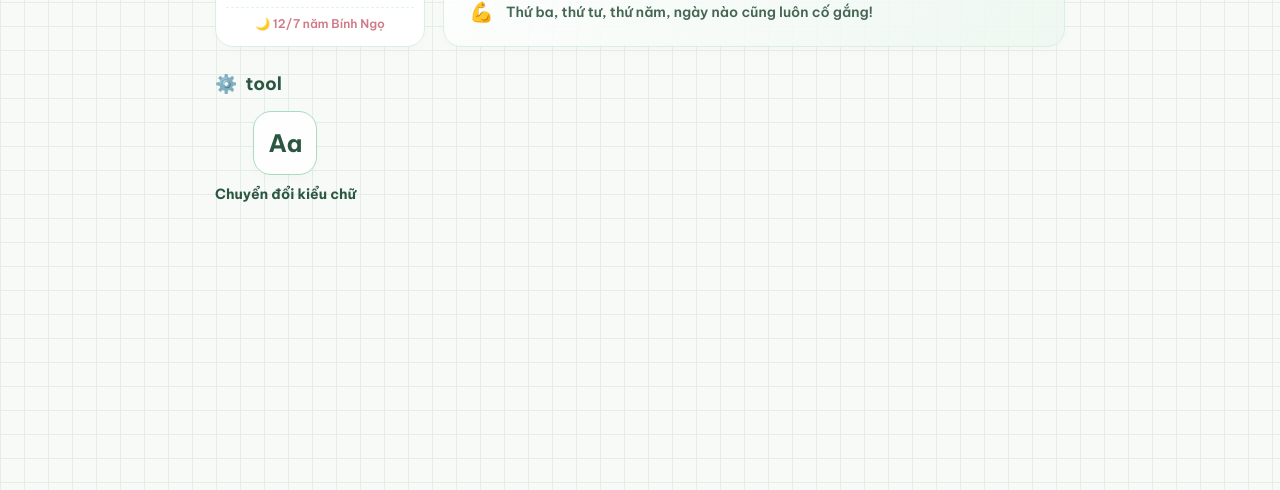
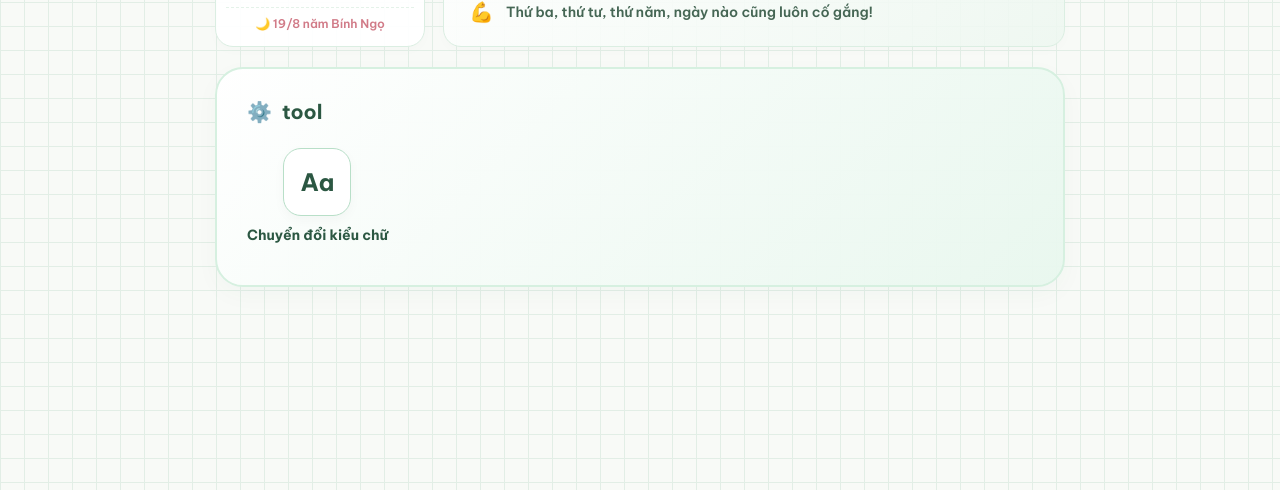
Before and after one commit to beforethestars/ltqspace, a plain HTML site: page index.html in a window 1280 px wide. Shown: the part 310-800 px from the top of the page. Drawn offline with Linux system fonts and the light colour scheme.

Commit message:
Update index.html

```diff
--- a/index.html
+++ b/index.html
@@ -7,7 +7,7 @@
         * { box-sizing: border-box; margin: 0; padding: 0; font-family: 'Be Vietnam Pro', sans-serif; }
         body { background-color: #f8faf7; background-image: linear-gradient(#e2eee6 1px, transparent 1px), linear-gradient(90deg, #e2eee6 1px, transparent 1px); background-size: 24px 24px; padding: 40px 20px; display: flex; justify-content: center; min-height: 100vh; }
         .container { width: 100%; max-width: 850px; display: flex; flex-direction: column; gap: 20px; }
-        .banner { position: relative; background: rgba(255, 255, 255, 0.92); border: 2px dashed #b8dfc8; border-radius: 20px; padding: 28px 20px 18px; text-align: center; box-shadow: 0 4px 15px rgba(0,0,0,0.015); }
+        .banner { position: relative; background: linear-gradient(135deg, rgba(255,255,255,0.98), rgba(232,247,238,0.95)); border: 2.5px solid #d6f0e0; border-radius: 28px; padding: 28px 20px 18px; text-align: center; box-shadow: 0 8px 24px rgba(43,87,66,0.03); }
         .banner h1 { color: #2b5742; font-size: 28px; font-weight: 700; margin-bottom: 6px; }
         .banner p { color: #6b8275; font-size: 13.5px; }
         .banner-icons { margin-top: 10px; color: #fca8ba; font-size: 12px; letter-spacing: 4px; }
@@ -25,11 +25,11 @@
         .live-clock { font-size: 38px; font-weight: 700; color: #2b5742; letter-spacing: 2px; }
         .weather-pill { background: #fff; border: 1px solid #b8dfc8; padding: 6px 14px; border-radius: 20px; font-size: 13px; color: #436352; font-weight: 500; }
         .greeting-section { display: flex; align-items: center; gap: 12px; color: #456654; font-size: 14px; font-weight: 600; margin-top: 15px; padding-top: 15px; border-top: 1px solid #e4f2e9; }
-        .tools-section { margin-top: 5px; }
-        .tools-title { display: flex; align-items: center; gap: 8px; font-size: 18px; font-weight: 700; color: #2b5742; margin-bottom: 16px; }
-        .tool-bare-item { display: inline-flex; flex-direction: column; align-items: center; cursor: pointer; transition: transform 0.2s; }
+        .tools-section { background: linear-gradient(135deg, rgba(255,255,255,0.98), rgba(232,247,238,0.95)); border: 2.5px solid #d6f0e0; border-radius: 28px; padding: 30px; min-height: 220px; box-shadow: 0 8px 24px rgba(43,87,66,0.03); }
+        .tools-title { display: flex; align-items: center; gap: 10px; font-size: 20px; font-weight: 700; color: #2b5742; margin-bottom: 24px; }
+        .tool-bare-item { display: inline-flex; flex-direction: column; align-items: center; text-decoration: none; cursor: pointer; transition: transform 0.2s; }
         .tool-bare-item:hover { transform: translateY(-3px); }
-        .tool-icon-box { width: 64px; height: 64px; background: rgba(255, 255, 255, 0.9); border: 1.5px solid #a8dbc0; border-radius: 18px; display: flex; align-items: center; justify-content: center; font-size: 24px; font-weight: 700; color: #2b5742; margin-bottom: 10px; box-shadow: 0 4px 10px rgba(0,0,0,0.02); }
+        .tool-icon-box { width: 68px; height: 68px; background: #fff; border: 1.5px solid #b8dfc8; border-radius: 18px; display: flex; align-items: center; justify-content: center; font-size: 24px; font-weight: 700; color: #2b5742; margin-bottom: 10px; box-shadow: 0 4px 12px rgba(0,0,0,0.03); }
         .tool-name { font-size: 14px; font-weight: 700; color: #2b5742; }
     </style>
 </head>
@@ -44,9 +44,9 @@
         <div class="calendar-card">
             <div class="calendar-header" id="dayOfWeek">Thứ Hai</div>
             <div class="calendar-body">
-                <div class="solar-day" id="solarDay">24</div>
-                <div class="solar-month-year" id="solarMonthYear">Tháng 08, 2026</div>
-                <div class="lunar-box" id="lunarDate">🌙 12/7 năm Bính Ngọ</div>
+                <div class="solar-day" id="solarDay">--</div>
+                <div class="solar-month-year" id="solarMonthYear">--</div>
+                <div class="lunar-box" id="lunarDate">🌙 --</div>
             </div>
         </div>
         <div class="clock-weather-card">
@@ -54,31 +54,32 @@
                 <div class="live-clock" id="clockVal">00:00:00</div>
                 <div class="weather-pill" id="weatherVal">🌤️ Nắng nhẹ <b>29°C</b></div>
             </div>
-            <div class="greeting-section">
-                <span id="greetIcon" style="font-size:20px;">🌱</span>
-                <span id="greetingText">Thứ hai là ngày đầu tuần, bé hứa cố gắng chăm ngoan...</span>
-            </div>
+            <div class="greeting-section"><span id="greetIcon" style="font-size:20px;">🌱</span><span id="greetingText">...</span></div>
         </div>
     </div>
     <div class="tools-section">
         <div class="tools-title"><span>⚙️</span> tool</div>
-        <div class="tool-bare-item" onclick="alert('Tính năng chuyển đổi kiểu chữ!')">
-            <div class="tool-icon-box">Aa</div>
-            <div class="tool-name">Chuyển đổi kiểu chữ</div>
-        </div>
+        <a href="change-case.html" class="tool-bare-item"><div class="tool-icon-box">Aa</div><div class="tool-name">Chuyển đổi kiểu chữ</div></a>
     </div>
 </div>
 <script>
+    function getLunarDate(d, m, y) {
+        var can = ["Giáp","Ất","Bính","Đinh","Mậu","Kỷ","Canh","Tân","Nhâm","Quý"], chi = ["Tý","Sửu","Dần","Mão","Thìn","Tỵ","Ngọ","Mùi","Thân","Dậu","Tuất","Hợi"];
+        var lunarD = 18 + Math.round((new Date(y, m - 1, d) - new Date(2026, 8, 28)) / 86400000), lunarM = 8;
+        while (lunarD > 30) { lunarD -= 30; lunarM++; } while (lunarD < 1) { lunarD += 30; lunarM--; }
+        return "🌙 " + lunarD + "/" + lunarM + " năm " + can[(y - 4) % 10] + " " + chi[(y - 4) % 12];
+    }
     function updateClock() {
         var now = new Date(), days = ["Chủ Nhật", "Thứ Hai", "Thứ Ba", "Thứ Tư", "Thứ Năm", "Thứ Sáu", "Thứ Bảy"], idx = now.getDay();
+        var d = now.getDate(), m = now.getMonth() + 1, y = now.getFullYear();
         document.getElementById('dayOfWeek').innerText = days[idx];
-        document.getElementById('solarDay').innerText = String(now.getDate()).padStart(2, '0');
-        document.getElementById('solarMonthYear').innerText = "Tháng " + String(now.getMonth() + 1).padStart(2, '0') + ", " + now.getFullYear();
+        document.getElementById('solarDay').innerText = String(d).padStart(2, '0');
+        document.getElementById('solarMonthYear').innerText = "Tháng " + String(m).padStart(2, '0') + ", " + y;
+        document.getElementById('lunarDate').innerText = getLunarDate(d, m, y);
         document.getElementById('clockVal').innerText = String(now.getHours()).padStart(2, '0') + ":" + String(now.getMinutes()).padStart(2, '0') + ":" + String(now.getSeconds()).padStart(2, '0');
-        var gt = document.getElementById('greetingText'), gi = document.getElementById('greetIcon');
         var msgs = ["Chủ nhật cả nhà đều vui, vì bé ngoan suốt tuần!", "Thứ hai là ngày đầu tuần, bé hứa cố gắng chăm ngoan!", "Thứ ba, thứ tư, thứ năm, ngày nào cũng luôn cố gắng!", "Thứ ba, thứ tư, thứ năm, ngày nào cũng luôn cố gắng!", "Thứ ba, thứ tư, thứ năm, ngày nào cũng luôn cố gắng!", "Thứ sáu rồi đến thứ bảy, cô cho bé phiếu \"Bé Ngoan\"!", "Thứ sáu rồi đến thứ bảy, cô cho bé phiếu \"Bé Ngoan\"!"];
         var icons = ["🎉", "🌱", "💪", "💪", "💪", "💮", "💮"];
-        gi.innerText = icons[idx]; gt.innerText = msgs[idx];
+        document.getElementById('greetIcon').innerText = icons[idx]; document.getElementById('greetingText').innerText = msgs[idx];
     }
     setInterval(updateClock, 1000); updateClock();
     function fetchWeather(lat, lon) {
```
